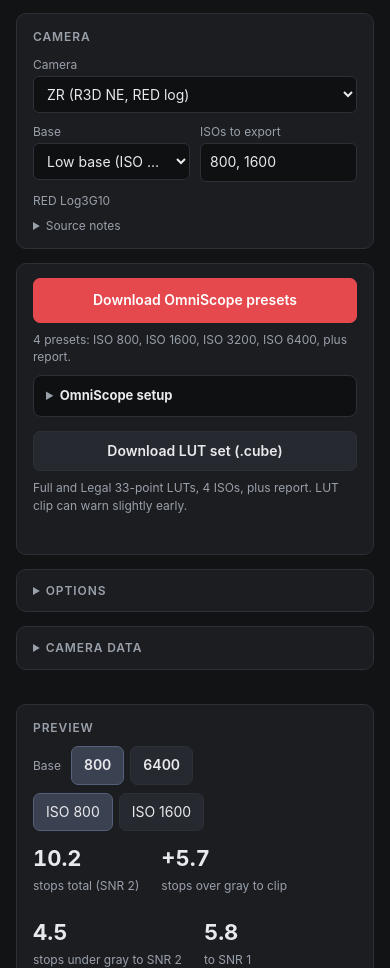
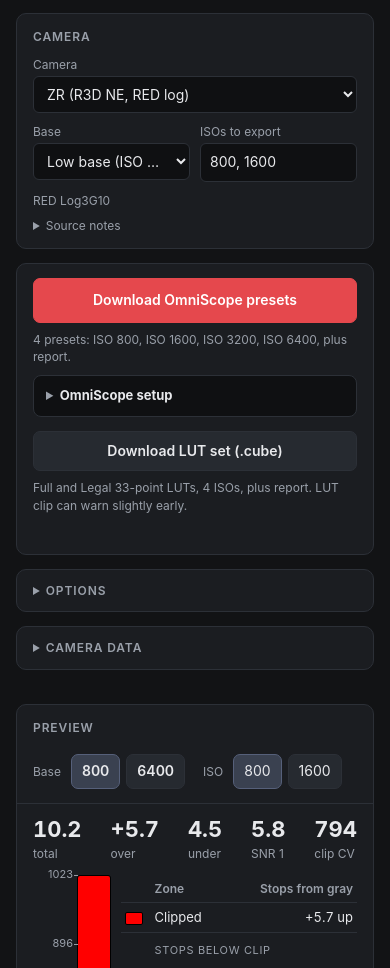
Before and after one commit to crjones11/false-color-generator, a plain HTML site: page index.html in a window 390 px wide. Shown: the part 132-1100 px from the top of the page. Drawn offline with Linux system fonts and the light colour scheme.

Commit message:
Preview: grouped zone labels, one-row ISO tabs; phones get sticky tabs, compact stats, no code value column
Co-Authored-By: Claude Opus 5.5 <noreply@anthropic.com>
Claude-Session: https://claude.ai/code/session_01Uzmomwy5auWZ7hzP586Roq

```diff
--- a/index.html
+++ b/index.html
@@ -41,7 +41,7 @@ button.primary:disabled{opacity:.45;cursor:not-allowed}
 .tabs{display:flex;gap:6px;flex-wrap:wrap;margin-bottom:12px}
 .tabs button.on{background:#3a4150;border-color:#56607a}
 .preview{display:grid;grid-template-columns:150px 1fr;gap:18px;align-items:start}
-@media(max-width:560px){.preview{grid-template-columns:78px 1fr;gap:10px}.stripwrap{margin-left:36px}.tick{left:-36px;width:32px;font-size:10px}#legend td,#legend th{padding:5px 4px}#legend .sw{width:18px}.fl{display:none}th .lg,td .lg{display:none}th .sm,td .sm{display:inline}}
+@media(max-width:560px){.tabbar{position:sticky;top:0;z-index:5;background:var(--panel);margin:0 -16px;padding:8px 16px 2px;border-bottom:1px solid var(--line)}.tabbar .tabs,.tabbar .pz,#baseTabs{margin-bottom:6px}.mark span{white-space:nowrap}.tabbar .tabs button{padding:6px 10px}.big{display:grid;grid-template-columns:repeat(5,auto);gap:8px;justify-content:space-between;margin-top:10px}.big div b{font-size:17px}.big div span{font-size:10px}section .big span.lg{display:none}section .big span.sm{display:block}.cv{display:none}.preview{grid-template-columns:78px 1fr;gap:10px}.stripwrap{margin-left:36px}.tick{left:-36px;width:32px;font-size:10px}#legend td,#legend th{padding:5px 4px}#legend .sw{width:18px}.fl{display:none}th .lg,td .lg{display:none}th .sm,td .sm{display:inline}}
 .stripwrap{position:relative;height:560px;margin-left:44px}
 .strip{position:absolute;inset:0;border:1px solid #000;border-radius:3px;overflow:hidden;background:#000}
 .strip div{position:absolute;left:0;right:0}
@@ -54,6 +54,8 @@ th{color:var(--dim);font-weight:600;font-size:12px}
 .sw{display:inline-block;width:26px;height:13px;border-radius:2px;border:1px solid #000;vertical-align:middle}
 td.num,th.num{text-align:right;font-variant-numeric:tabular-nums}
 .big{display:flex;gap:22px;flex-wrap:wrap;margin-bottom:12px}
+#legend tr.grp td{padding:10px 4px 3px;font-size:11px;letter-spacing:.06em;text-transform:uppercase;color:var(--dim);border-bottom:0}
+.big span.sm{display:none}
 .big div b{display:block;font-size:22px;font-variant-numeric:tabular-nums}
 .big div span{font-size:12px;color:var(--dim)}
 details summary{cursor:pointer;color:var(--dim);font-size:13px;margin-bottom:8px}
@@ -83,7 +85,7 @@ footer a{color:#b9c2d6}
 .coffee-btn:hover{background:rgba(242,201,76,.12)}.coffee-btn:active{opacity:.85}
 .btnlink{display:inline-block;font:inherit;border-radius:7px;border:1px solid #4a7dff;background:#1d2a4a;color:#cfdcff;padding:8px 12px;text-decoration:none}.btnlink:hover{background:#26375f}
 #baseTabs:empty{display:none}#baseTabs{margin-bottom:8px}#baseTabs button{font-weight:600}
-#baseTabs .lbl{font-size:12px;color:var(--dim);align-self:center;margin-right:4px}
+#baseTabs .lbl,#tabs .lbl{font-size:12px;color:var(--dim);align-self:center;margin-right:4px}#tabs:empty{display:none}.tabbar{display:flex;flex-wrap:wrap;column-gap:18px;align-items:flex-start}.tabbar .pz{margin-bottom:12px}
 @media(max-width:560px){header{padding:16px 16px 4px}h1{font-size:22px}header p{font-size:13px}.coffee-btn,.guide-btn{font-size:11px;padding:4px 9px}.coffee-btn .lbl{display:none}main{padding:12px 16px 32px}}
 main>div{min-width:0}select{min-width:0;text-overflow:ellipsis}.row>div{min-width:0}
 .nw{white-space:nowrap}.sm{display:none}
@@ -194,10 +196,10 @@ button.second{width:100%;padding:9px 14px;font-weight:600}
 <div>
   <section>
     <h2>Preview</h2>
-    <div class="tabs" id="baseTabs"></div>
+    <div class="tabbar"><div class="tabs" id="baseTabs"></div>
     <div class="pz">
       <div class="tabs" id="tabs"></div>
-    </div>
+    </div></div>
     <div class="big" id="big"></div>
     <div class="preview">
       <div class="stripwrap" id="stripwrap"><div class="strip" id="strip"></div></div>
@@ -1057,10 +1059,11 @@ function render(p, models){
     DB[ci].circuits.forEach((k,i)=>{ const b=el('button',{type:'button'},String(k.baseISO)); if(String(i)===$('circSel').value) b.className='on';
       b.onclick=()=>{ if(String(i)!==$('circSel').value) selectCamera(+ci, i); }; bt.appendChild(b); });
   }
-  models.forEach(m=>{ const b=el('button',{type:'button'},(p.isoMode==='none' ? 'All EIs on base ' : FCG.expTerm(p)+' ')+m.iso); if(m.iso===activeISO) b.className='on'; b.onclick=()=>{activeISO=m.iso; render(p,models);}; tabs.appendChild(b); });
+  if(models.length>1){ tabs.appendChild(el('span',{class:'lbl'},FCG.expTerm(p)));
+    models.forEach(m=>{ const b=el('button',{type:'button'},String(m.iso)); if(m.iso===activeISO) b.className='on'; b.onclick=()=>{activeISO=m.iso; render(p,models);}; tabs.appendChild(b); }); }
   const m = models.find(x=>x.iso===activeISO) || models[0];
-  const stat=(v,l)=>{ const d=el('div'); d.appendChild(el('b',null,v)); d.appendChild(el('span',null,l)); big.appendChild(d); };
-  if(!m.noFloor) stat((m.over+m.under2).toFixed(1), 'stops total (SNR 2)'); stat('+'+m.over.toFixed(1), 'stops over gray to clip'); if(m.noFloor) stat('n/a','noise floor not measured'); else { stat(m.under2.toFixed(1), 'stops under gray to SNR 2'); stat(m.under1.toFixed(1), 'to SNR 1'); } stat(m.clipOutOfRange?'>1023':String(Math.round(m.clipCV)), 'clip code value');
+  const stat=(v,l,sh)=>{ const d=el('div'); d.appendChild(el('b',null,v)); d.appendChild(el('span',{class:'lg'},l)); d.appendChild(el('span',{class:'sm'},sh||l)); big.appendChild(d); };
+  if(!m.noFloor) stat((m.over+m.under2).toFixed(1), 'stops total (SNR 2)', 'total'); stat('+'+m.over.toFixed(1), 'stops over gray to clip', 'over'); if(m.noFloor) stat('n/a','noise floor not measured','floor'); else { stat(m.under2.toFixed(1), 'stops under gray to SNR 2', 'under'); stat(m.under1.toFixed(1), 'to SNR 1', 'SNR 1'); } stat(m.clipOutOfRange?'>1023':String(Math.round(m.clipCV)), 'clip code value', 'clip CV');
   // strip
   const pct = cv => Math.min(100, Math.max(0, cv/1023*100));
   m.zones.forEach(z=>{
@@ -1073,13 +1076,16 @@ function render(p, models){
   const thr = FCG.clipThreshold(m, p.lutSize, p.conservativeClip)*1023;
   if(thr < m.clipCV - 0.5){ const mk=el('div',{class:'mark',title:`${p.lutSize}-point LUT: clip color starts at ${Math.round(thr)}`}); mk.appendChild(el('span',null,`LUT ${p.lutSize}`)); mk.style.bottom=pct(thr)+'%'; wrap.appendChild(mk); }
   // legend
-  const hr=el('tr'); ['','Zone','Code values','Stops from gray'].forEach((h,i)=>hr.appendChild(el('th',i>1?{class:'num'}:null,h))); legend.appendChild(hr);
+  const hr=el('tr'); ['','Zone','Code values','Stops from gray'].forEach((h,i)=>hr.appendChild(el('th',i>1?{class:i===2?'num cv':'num'}:null,h))); legend.appendChild(hr);
+  const grp=t=>{ const tr=el('tr',{class:'grp'}); tr.appendChild(el('td')); const td=el('td',null,t); td.colSpan=3; tr.appendChild(td); legend.appendChild(tr); };
+  let lastKind='';
   const sv = l => { const s=Math.log2(l/m.greyLin); return (s>=0?'+':'')+s.toFixed(1); };
   m.zones.forEach(z=>{
+    if(z.kind!==lastKind){ if(z.kind==='hi') grp('Stops below clip'); if(z.kind==='lo') grp('Stops above noise floor'); } lastKind=z.kind;
     const tr=el('tr'), td=el('td'), sw=el('span',{class:'sw'}); sw.style.background=z.color||'linear-gradient(#bbb,#555)'; td.appendChild(sw); tr.appendChild(td);
-    { const full=z.label.replace(/^(\d+) to (\d+) stops? /,'$1–$2 stop'+(z.n>1?'s ':' ')), short=full.replace(/ stops? /,' ').replace(/^Picture.*/,'Picture').replace('Below noise floor','Below floor').replace('Noisy (SNR 1 to 2)','Noisy');
+    { const full = (z.kind==='hi'||z.kind==='lo') ? z.label.replace(/^(\d+) to (\d+) stops? .*/,'$1–$2') : z.label, short=full.replace(/^Picture.*/,'Picture').replace('Below noise floor','Below floor').replace('Noisy (SNR 1 to 2)','Noisy');
       const td2=el('td'); td2.appendChild(el('span',{class:'lg'},full)); td2.appendChild(el('span',{class:'sm'},short)); tr.appendChild(td2); }
-    tr.appendChild(el('td',{class:'num nw'}, Math.round(Math.max(0,z.loCV))+'–'+Math.round(Math.min(1023,z.hiCV))));
+    tr.appendChild(el('td',{class:'num nw cv'}, Math.round(Math.max(0,z.loCV))+'–'+Math.round(Math.min(1023,z.hiCV))));
     tr.appendChild(el('td',{class:'num nw'}, z.hiLin===Infinity ? sv(z.loLin)+' up' : z.loLin===-Infinity ? 'below '+sv(z.hiLin) : sv(z.loLin)+' to '+sv(z.hiLin)));
     legend.appendChild(tr);
   });
```
Also changed, not shown: index.src.html (+16 -10 lines).
